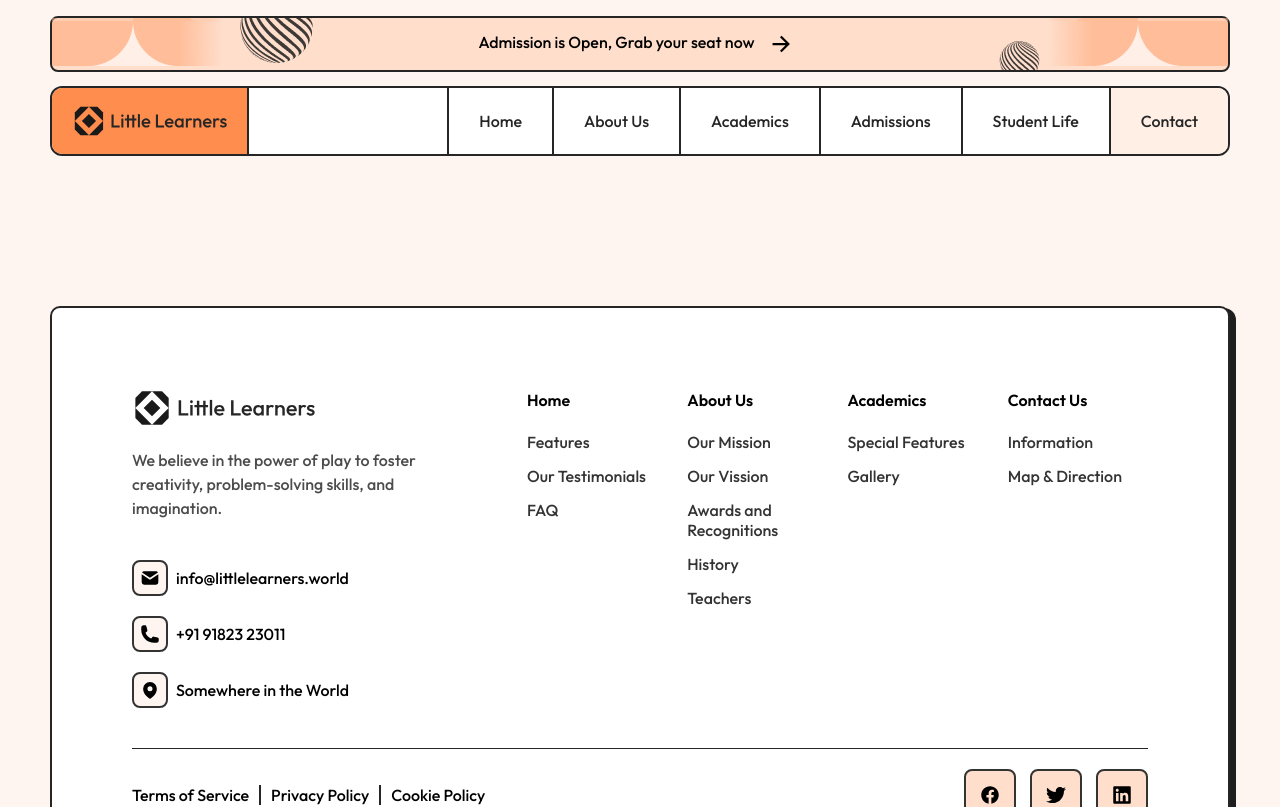
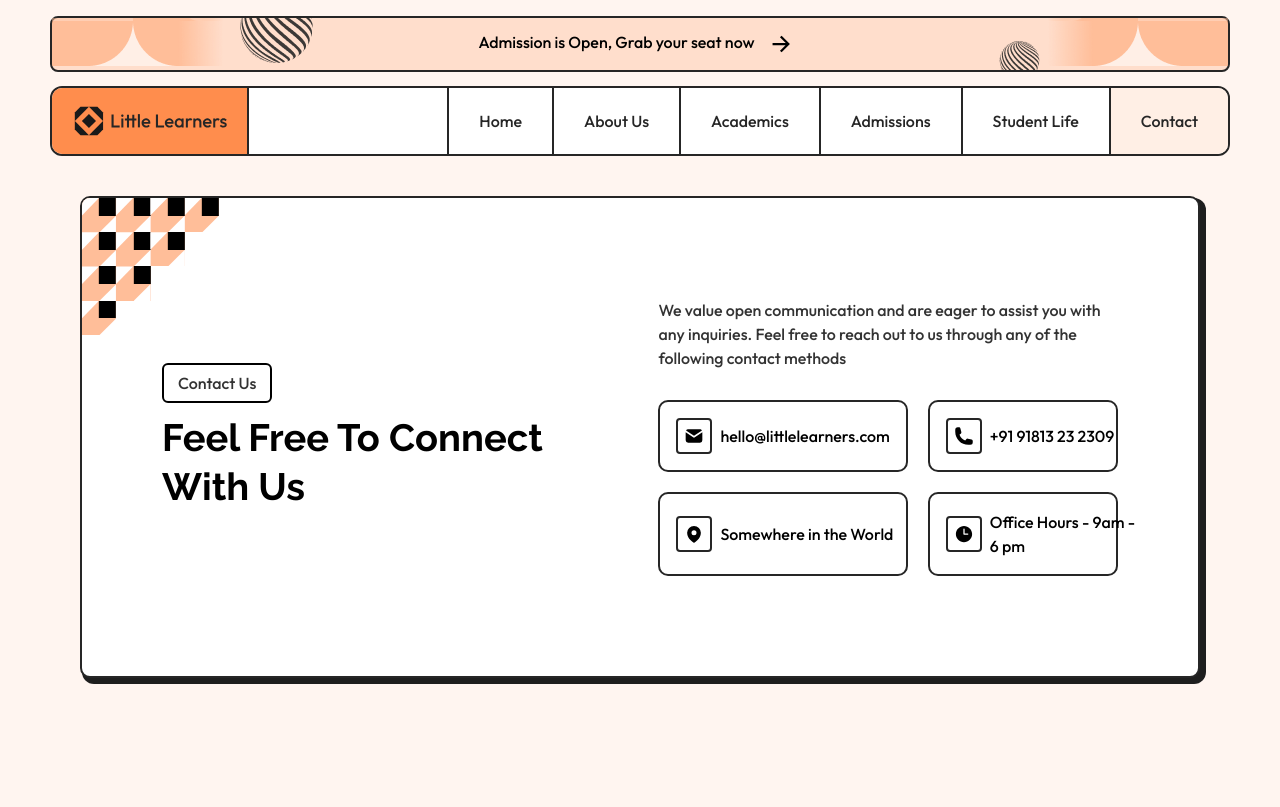
Before and after one commit to BsHeR4/academy-task3, a React (Vite) app: page /academy-task3/contact in a window 1280 px wide. Shown: the top 807 px of the page. Built offline with nearby package versions, Linux system fonts and the light colour scheme.

Commit message:
finish IntroPage in contact page

```diff
--- a/src/App.jsx
+++ b/src/App.jsx
@@ -7,6 +7,7 @@ import Academics from './pages/Academics/Academics'
 import { Route, Routes } from 'react-router-dom'
 import Admission from './pages/Admission/Admission'
 import StudentLife from './pages/StudentLife/StudentLife'
+import Contact from './pages/Contact/Contact'
 
 function App() {
   return (
@@ -17,6 +18,7 @@ function App() {
         <Route path='/academics' element={<Academics />}></Route>
         <Route path='/admissions' element={<Admission />}></Route>
         <Route path='/student-life' element={<StudentLife />}></Route>
+        <Route path='/contact' element={<Contact />}></Route>
       </Routes>
     </>
   )
--- /dev/null
+++ b/src/components/ContactButton/ContactButton.jsx
@@ -0,0 +1,14 @@
+import styles from './ContactButton.module.css'
+
+const ContactButton = ({ icon, title }) => {
+    return (
+        <div className={styles.contactButton}>
+            <div className={styles.icon}>
+                {icon}
+            </div>
+            <p>{title}</p>
+        </div>
+    )
+}
+
+export default ContactButton
--- /dev/null
+++ b/src/components/ContactButton/ContactButton.module.css
@@ -0,0 +1,71 @@
+.contactButton {
+    padding: 20px;
+    display: flex;
+    justify-content: flex-start;
+    align-items: center;
+    gap: 10px;
+    border: 2px solid #262626;
+    border-radius: 12px;
+
+    .icon {
+        padding: 8px;
+        display: flex;
+        justify-content: center;
+        align-items: center;
+        border: 2px solid #262626;
+        border-radius: 6px;
+        font-size: 24px;
+    }
+
+    p {
+        min-width: fit-content;
+        font-weight: 500;
+        font-size: 20px;
+        line-height: 150%;
+    }
+
+    &:hover {
+        background-color: #FFDECC;
+        cursor: pointer;
+    }
+}
+
+@media screen and (min-width: 993px) and (max-width: 1919px) {
+
+    .contactButton {
+        padding: 16px;
+        gap: 8px;
+        border-radius: 10px;
+
+        .icon {
+            padding: 6px;
+            border-radius: 4px;
+            font-size: 20px;
+        }
+
+        p {
+            font-size: 16px;
+        }
+    }
+}
+
+@media screen and (max-width: 992px) {
+
+
+
+    .contactButton {
+        padding: 16px;
+        gap: 8px;
+        border-radius: 10px;
+
+        .icon {
+            padding: 6px;
+            border-radius: 4px;
+            font-size: 20px;
+        }
+
+        p {
+            font-size: 16px;
+        }
+    }
+}
--- a/src/components/IntroPage/IntroPage.jsx
+++ b/src/components/IntroPage/IntroPage.jsx
@@ -4,11 +4,11 @@ import Container from './../Container/Container'
 import SectionBoxHeader from './../SectionBoxHeader/SectionBoxHeader'
 import CubeShape from './../CubeShape/CubeShape'
 
-const IntroPage = ({ boxTitle, title, description }) => {
+const IntroPage = ({ boxTitle, title, description, children }) => {
     const layout = [4, 3, 2, 1];
 
     return (
-        <div className={styles.IntroPage}>
+        <section className={styles.IntroPage}>
             <BaseCard className={styles.IntroPageCard}>
                 <div className={styles.shapeContainer}>
                     {layout.map((numberOfShapes, rowIndex) => (
@@ -24,10 +24,13 @@ const IntroPage = ({ boxTitle, title, description }) => {
                         <SectionBoxHeader>{boxTitle}</SectionBoxHeader>
                         <h2>{title}</h2>
                     </div>
-                    <p>{description}</p>
+                    <div>
+                        <p className={styles.contentParagraph}>{description}</p>
+                        {children}
+                    </div>
                 </Container>
             </BaseCard>
-        </div>
+        </section>
     )
 }
 
--- a/src/components/IntroPage/IntroPage.module.css
+++ b/src/components/IntroPage/IntroPage.module.css
@@ -1,7 +1,7 @@
 .IntroPageCard {
     position: relative;
     overflow: hidden;
-    padding: 150px 120px;
+    padding: 150px 150px;
 }
 
 .IntroPage {
@@ -35,7 +35,8 @@
         line-height: 130%;
     }
 
-    p {
+    .contentParagraph {
+        max-width: 765px;
         font-weight: 500;
         font-size: 20px;
         line-height: 150%;
@@ -60,7 +61,7 @@
             font-size: 38px;
         }
 
-        p {
+        .contentParagraph {
             font-size: 16px;
             max-width: 535px;
         }
@@ -90,7 +91,8 @@
             font-size: 28px;
         }
 
-        p {
+        .contentParagraph {
+            max-width: 535px;
             font-size: 16px;
             max-width: 298px;
         }
--- /dev/null
+++ b/src/pages/Contact/Contact.jsx
@@ -0,0 +1,40 @@
+import IntroPage from './../../components/IntroPage/IntroPage'
+import styles from './Contact.module.css'
+import { TbMailFilled } from "react-icons/tb";
+import { HiPhone } from "react-icons/hi2";
+import { HiMapPin } from "react-icons/hi2";
+import { HiClock } from "react-icons/hi2";
+import ContactButton from '../../components/ContactButton/ContactButton';
+
+const Contact = () => {
+    return (
+        <div>
+            <IntroPage
+                boxTitle={"Contact Us"}
+                title={"Feel Free To Connect With Us"}
+                description={"We value open communication and are eager to assist you with any inquiries. Feel free to reach out to us through any of the following contact methods"}
+            >
+                <div className={styles.items}>
+                    <ContactButton
+                        icon={<TbMailFilled />}
+                        title={"hello@littlelearners.com"}
+                    />
+                    <ContactButton
+                        icon={<HiPhone />}
+                        title={"+91 91813 23 2309"}
+                    />
+                    <ContactButton
+                        icon={<HiMapPin />}
+                        title={"Somewhere in the World"}
+                    />
+                    <ContactButton
+                        icon={<HiClock />}
+                        title={"Office Hours - 9am - 6 pm"}
+                    />
+                </div>
+            </IntroPage>
+        </div>
+    )
+}
+
+export default Contact
--- /dev/null
+++ b/src/pages/Contact/Contact.module.css
@@ -0,0 +1,26 @@
+.items {
+
+    padding-top: 50px;
+    display: grid;
+    grid-template-columns: repeat(2, 1fr);
+    gap: 24px;
+}
+
+@media screen and (min-width: 993px) and (max-width: 1919px) {
+
+    .items {
+
+        padding-top: 30px;
+        gap: 20px;
+    }
+}
+
+@media screen and (max-width: 992px) {
+
+    .items {
+        display: flex;
+        flex-direction: column;
+        gap: 20px;
+        padding-top: 30px;
+    }
+}
```
